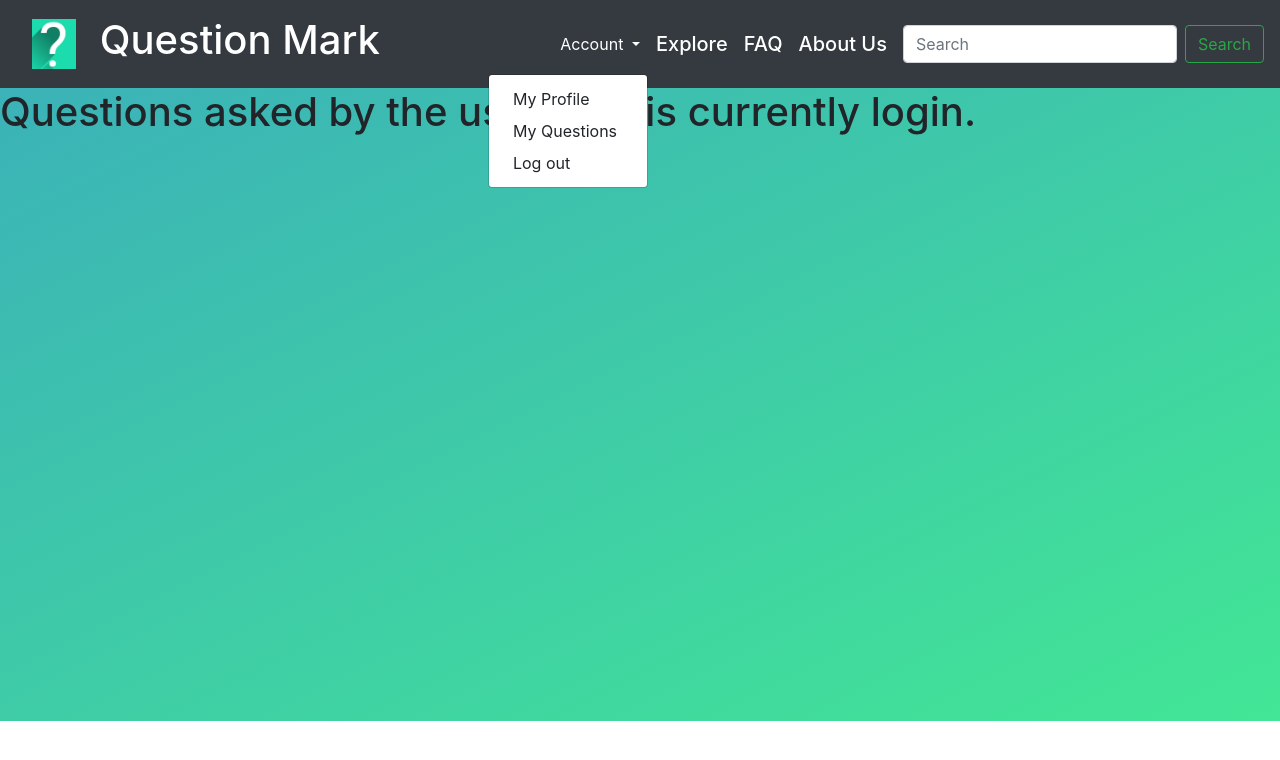
After one commit to loobiish/Question-Mark, a Flask app: page /questions in a window 1280 px wide, after a click on "Account". The commit adds this page. Shown: the top 760 px of the page. Run offline with Flask 2, Linux system fonts and the light colour scheme; a user stored in the database is signed in; some libraries are stand-ins or nearby versions.

Commit message:
Forgot Password, Account in navbar, template_rendering

```diff
--- a/Question_Mark/__init__.py
+++ b/Question_Mark/__init__.py
@@ -11,7 +11,7 @@ app.config['SQLALCHEMY_TRACK_MODIFICATIONS'] = False
 db = SQLAlchemy(app)
 bcrypt = Bcrypt(app)
 login_manager = LoginManager(app)
-login_manager.login_view = 'LoginForm'
+login_manager.login_view = 'home'
 login_manager.login_message_category = 'info'
 
 from Question_Mark import routes
--- a/Question_Mark/routes.py
+++ b/Question_Mark/routes.py
@@ -1,10 +1,12 @@
 from Question_Mark import app, db, bcrypt
 from flask import render_template, redirect, url_for, flash, request, session
 from Question_Mark.models import User, Questions
-from flask_login import current_user, logout_user, login_user
+from flask_login import login_user, current_user, logout_user, login_required
 
 @app.route("/register", methods=['GET','POST'])
 def RegistrationForm():
+    if current_user.is_authenticated:
+        return redirect(url_for('explore'))
     if request.method == 'POST':
         first_name_ = request.form.get("f_name")
         last_name_ = request.form.get("l_name")
@@ -22,12 +24,14 @@ def RegistrationForm():
         else:
             flash('Account not created as password was not confirmed', 'info')
             return render_template('home.html', title='Home')
-    else:
-        return render_template('home.html', title='Home')
+    return redirect(url_for('home'))
+
 
 
 @app.route("/login", methods=['GET','POST'])
 def LoginForm():
+    if current_user.is_authenticated:
+        return redirect(url_for('explore'))
     if request.method == 'POST':
         _email = request.form.get("l_email")
         _password = request.form.get("l_pass" )
@@ -36,22 +40,23 @@ def LoginForm():
         if _user and bcrypt.check_password_hash(_user.password, _password):
             login_user(_user, remember=_remember)
             flash('Login Successful', 'success')
-            return redirect(url_for('profile'))
+            return redirect(url_for('questions'))
         else:
             flash('Login Unsuccessful. Please check email and password', 'danger')
             return render_template('home.html', title='Home')
-    else:
-        return render_template('home.html', title='Home')
-
+    return redirect(url_for('home'))
 
 
 @app.route("/", methods=['GET','POST'])
 @app.route("/home", methods=['GET','POST'])
 def home():
-    return RegistrationForm() + LoginForm()
+    if current_user.is_authenticated:
+        return redirect(url_for('explore'))
+    return render_template('home.html', title='Home')
 
 
 @app.route("/logout")
+@login_required
 def logout():
     logout_user()
     return redirect(url_for('home'))
@@ -72,6 +77,18 @@ def faq():
     return render_template('faq.html', title='FAQ')
 
 
-@app.route("/profile")
+@app.route("/profile", methods=['GET','POST'])
+@login_required
 def profile():
-    return render_template('profile.html', title='Profile')
+        return render_template('profile.html', title='Profile')
+
+
+@app.route("/questions", methods=['GET','POST'])
+@login_required
+def questions():
+        return render_template('questions.html', title='My Questions')
+
+
+@app.route("/forgot_password", methods=['GET','POST'])
+def forgot_password():
+        return render_template('forgot_password.html', title='Forgot Password')
--- a/Question_Mark/templates/layout.html
+++ b/Question_Mark/templates/layout.html
@@ -46,7 +46,8 @@
 
     <nav class="navbar navbar-expand-sm bg-dark navbar-dark justify-content-end">
         <a class="nav-link" href={{ url_for("home") }} title="Take a tour of our website!">
-            <img id="brand-image" alt="Website Logo" src={{ url_for('static', filename='logo.png') }}></div></a>
+            <img id="brand-image" alt="Website Logo" src={{ url_for('static', filename='logo.png') }}></div>
+        </a>
         <div class="collapse navbar-collapse flex-grow-0 ml-0 mr-5 mb-auto mt-0" id="navbarSupportedContent">
             <ul class="nav navbar-nav navbar-right">
                 <li class="nav-item active">
@@ -55,17 +56,25 @@
                     </a>
                 </li>
             </ul>
-
         </div>
-        </a>
 
         <!-- <button> -->
 
         <div class="collapse navbar-collapse flex-grow-0 ml-auto mr-2 mt-2" id="navbarSupportedContent">
             <ul class="nav navbar-nav navbar-right">
-                <!-- <li class="nav-item active">
-                    <a class="nav-link" href={{ url_for("explore") }} title="Take a tour of our website!"><h1>Question Mark</h1></a>
-                </li> -->
+                {% if current_user.is_authenticated %}
+                <li class="nav-item dropdown">
+                    <a class="nav-link dropdown-toggle" id="navbarDropdownMenuLink-4" data-toggle="dropdown"
+                        aria-haspopup="true" aria-expanded="false">
+                        <i class="fas fa-user"></i> Account </a>
+                    <div class="dropdown-menu dropdown-menu-right dropdown-info"
+                        aria-labelledby="navbarDropdownMenuLink-4">
+                        <a class="dropdown-item" href={{url_for('profile')}}>My Profile</a>
+                        <a class="dropdown-item" href={{url_for('questions')}}>My Questions</a>
+                        <a class="dropdown-item" href={{url_for('logout')}}>Log out</a>
+                    </div>
+                </li>
+                {% endif %}
                 <li class="nav-item active">
                     <a class="nav-link" href={{ url_for("explore") }} title="Take a tour of our website!">
                         <h5>Explore</h5>
@@ -102,7 +111,8 @@
         {% endfor %}
         {% endif %}
         {% endwith %}
-        {% block content %}{% endblock %}
+        {% block content %}
+        {% endblock content%}
     </div>
     <!-- Optional JavaScript -->
     <!-- jQuery first, then Popper.js, then Bootstrap JS -->
--- /dev/null
+++ b/Question_Mark/templates/questions.html
@@ -0,0 +1,4 @@
+{% extends "layout.html" %}
+{% block content %}
+<h1>Questions asked by the user who is currently login.</h1>
+{% endblock content %}
```
Also changed, not shown: Question_Mark/templates/forgot_password.html (added, +14 -0 lines), Question_Mark/templates/home.html (+3 -16 lines), Question_Mark/templates/profile.html (+9 -1 lines), Question_Mark/site.db.
